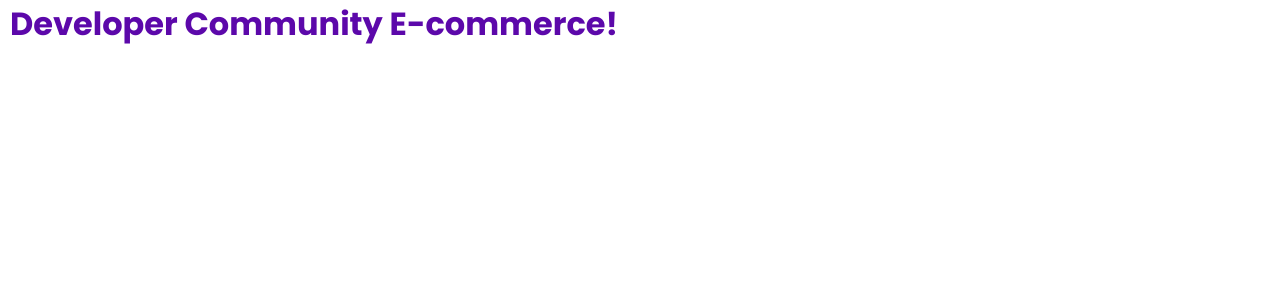
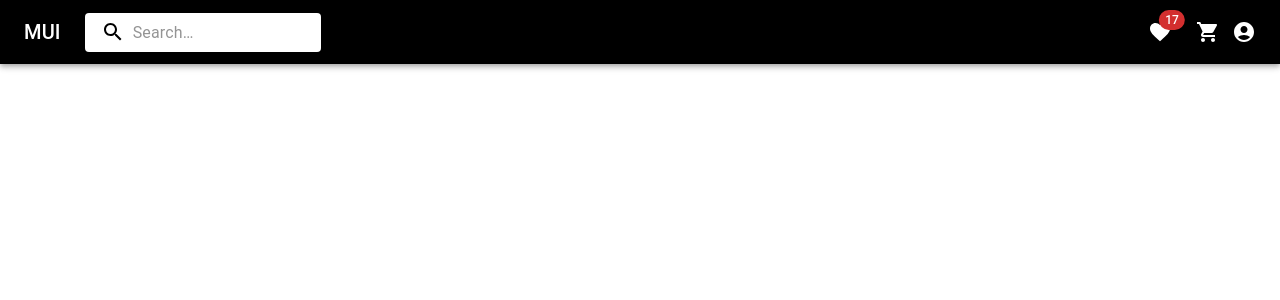
Before and after one commit to Guilhermeprog3/E-commerce-front-end, a React (Vite) app: page / in a window 1280 px wide. Shown: the top 300 px of the page. Built offline with nearby package versions, Linux system fonts and the light colour scheme.

Commit message:
feat: adição do navBar na pagina Home

```diff
--- /dev/null
+++ b/src/components/common/navBar/index.jsx
@@ -0,0 +1,157 @@
+import * as React from 'react';
+import { styled } from '@mui/material/styles';
+import AppBar from '@mui/material/AppBar';
+import Box from '@mui/material/Box';
+import Toolbar from '@mui/material/Toolbar';
+import IconButton from '@mui/material/IconButton';
+import Typography from '@mui/material/Typography';
+import InputBase from '@mui/material/InputBase';
+import Badge from '@mui/material/Badge';
+import MenuIcon from '@mui/icons-material/Menu';
+import SearchIcon from '@mui/icons-material/Search';
+import ShoppingCartIcon from '@mui/icons-material/ShoppingCart';
+import FavoriteIcon from '@mui/icons-material/Favorite';
+import AccountCircle from '@mui/icons-material/AccountCircle'; // Ícone de perfil
+import Menu from '@mui/material/Menu';
+import MenuItem from '@mui/material/MenuItem';
+
+const Search = styled('div')(({ theme }) => ({
+  position: 'relative',
+  borderRadius: theme.shape.borderRadius,
+  backgroundColor: 'white',
+  marginRight: theme.spacing(2),
+  marginLeft: 0,
+  width: '100%',
+  [theme.breakpoints.up('sm')]: {
+    marginLeft: theme.spacing(3),
+    width: 'auto',
+  },
+}));
+
+const SearchIconWrapper = styled('div')(({ theme }) => ({
+  padding: theme.spacing(0, 2),
+  height: '100%',
+  position: 'absolute',
+  pointerEvents: 'none',
+  display: 'flex',
+  alignItems: 'center',
+  justifyContent: 'center',
+}));
+
+const StyledInputBase = styled(InputBase)(({ theme }) => ({
+  color: 'black',
+  '& .MuiInputBase-input': {
+    padding: theme.spacing(1, 1, 1, 0),
+    paddingLeft: `calc(1em + ${theme.spacing(4)})`,
+    transition: theme.transitions.create('width'),
+    width: '100%',
+    borderRadius: '20px',
+    [theme.breakpoints.up('md')]: {
+      width: '20ch',
+    },
+  },
+}));
+
+export default function PrimarySearchAppBar() {
+  const [anchorEl, setAnchorEl] = React.useState(null);
+  const [menuAnchorEl, setMenuAnchorEl] = React.useState(null);
+  const isMenuOpen = Boolean(anchorEl);
+  const isMoreMenuOpen = Boolean(menuAnchorEl);
+
+  const handleMenuOpen = (event) => {
+    setAnchorEl(event.currentTarget);
+  };
+
+  const handleMoreMenuOpen = (event) => {
+    setMenuAnchorEl(event.currentTarget);
+  };
+
+  const handleMenuClose = () => {
+    setAnchorEl(null);
+    setMenuAnchorEl(null);
+  };
+
+  return (
+    <Box sx={{ flexGrow: 1 }}>
+      <AppBar
+        position="absolute"
+        sx={{ background: 'black' }}>
+        <Toolbar>
+          <IconButton
+            size="large"
+            edge="start"
+            color="inherit"
+            aria-label="open drawer"
+            onClick={handleMoreMenuOpen}
+            sx={{ mr: 2, display: { xs: 'flex', md: 'none' } }}>
+            <MenuIcon />
+          </IconButton>
+          <Typography
+            variant="h6"
+            noWrap
+            component="div"
+            sx={{ display: { xs: 'none', sm: 'block' } }}>
+            MUI
+          </Typography>
+          <Search>
+            <SearchIconWrapper>
+              <SearchIcon sx={{ color: 'black' }} />
+            </SearchIconWrapper>
+            <StyledInputBase
+              placeholder="Search…"
+              inputProps={{ 'aria-label': 'search' }}
+            />
+          </Search>
+          <Box sx={{ flexGrow: 1 }} />
+          <Box sx={{ display: { xs: 'none', md: 'flex' } }}>
+            <IconButton
+              size="large"
+              aria-label="show 17 new notifications"
+              color="inherit">
+              <Badge
+                badgeContent={17}
+                color="error">
+                <FavoriteIcon />
+              </Badge>
+            </IconButton>
+            <IconButton
+              size="large"
+              edge="end"
+              aria-label="account of current user"
+              color="inherit">
+              <ShoppingCartIcon />
+            </IconButton>
+            <IconButton
+              size="large"
+              edge="end"
+              aria-label="user profile"
+              color="inherit"
+              onClick={handleMenuOpen}>
+              <AccountCircle />
+            </IconButton>
+          </Box>
+        </Toolbar>
+      </AppBar>
+      <Menu
+        anchorEl={anchorEl}
+        open={isMenuOpen}
+        onClose={handleMenuClose}
+        sx={{ mt: '5px', ml: '15px' }}>
+        <MenuItem onClick={handleMenuClose}>Perfil</MenuItem>
+        <MenuItem onClick={handleMenuClose}>Configurações</MenuItem>
+        <MenuItem onClick={handleMenuClose}>Sair</MenuItem>
+      </Menu>
+      <Menu
+        anchorEl={menuAnchorEl}
+        open={isMoreMenuOpen}
+        onClose={handleMenuClose}
+        sx={{ mt: '5px' }}>
+        <MenuItem onClick={handleMenuClose}>Favoritos</MenuItem>
+        <MenuItem onClick={handleMenuClose}>Carrinho</MenuItem>
+        <MenuItem onClick={handleMenuClose}>Perfil</MenuItem>
+        <MenuItem onClick={handleMenuClose}>Configurações</MenuItem>
+        <MenuItem onClick={handleMenuClose}>Sair</MenuItem>
+      </Menu>
+    </Box>
+  );
+}
--- a/src/main.jsx
+++ b/src/main.jsx
@@ -2,7 +2,6 @@ import { StrictMode } from 'react';
 import { createRoot } from 'react-dom/client';
 import { RouterManager } from './routes/RouterManager.jsx';
 import './styles/globalStyles.css';
-
 createRoot(document.getElementById('root')).render(
   <StrictMode>
     <RouterManager />
--- a/src/page/public/home/index.jsx
+++ b/src/page/public/home/index.jsx
@@ -1,9 +1,11 @@
+import PrimarySearchAppBar from '../../../components/common/navBar';
+
 export const Home = () => {
   return (
-    <div>
-      <h1 style={{ color: 'var(--text-teste)', marginLeft: '10px' }}>
-        Developer Community E-commerce!
-      </h1>
-    </div>
+    <>
+      <header>
+        <PrimarySearchAppBar />
+      </header>
+    </>
   );
 };
--- a/src/styles/globalStyles.css
+++ b/src/styles/globalStyles.css
@@ -4,7 +4,9 @@
   box-sizing: border-box;
   font-family: 'Poppins', sans-serif;
 }
-
+body {
+  background: rgb(255, 255, 255);
+}
 :root {
   --text-teste: #5c08aa;
 }
```
